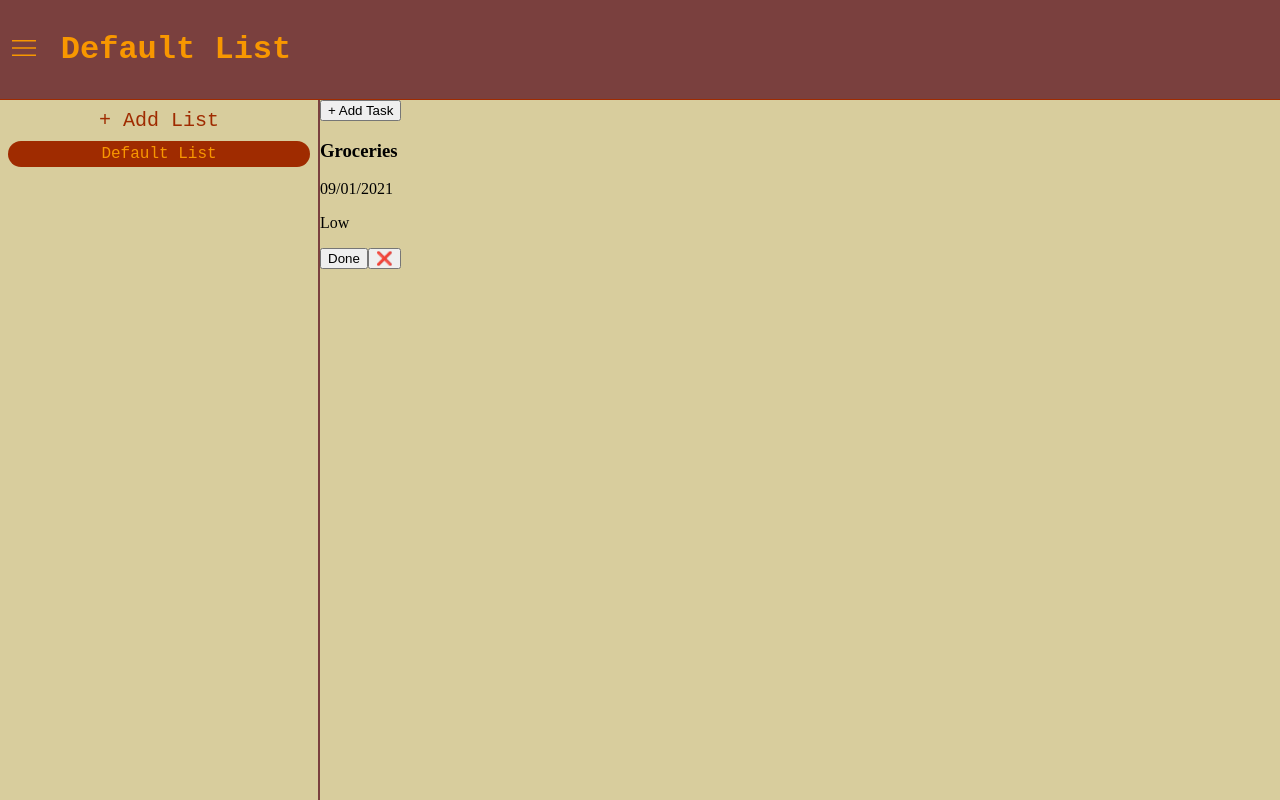
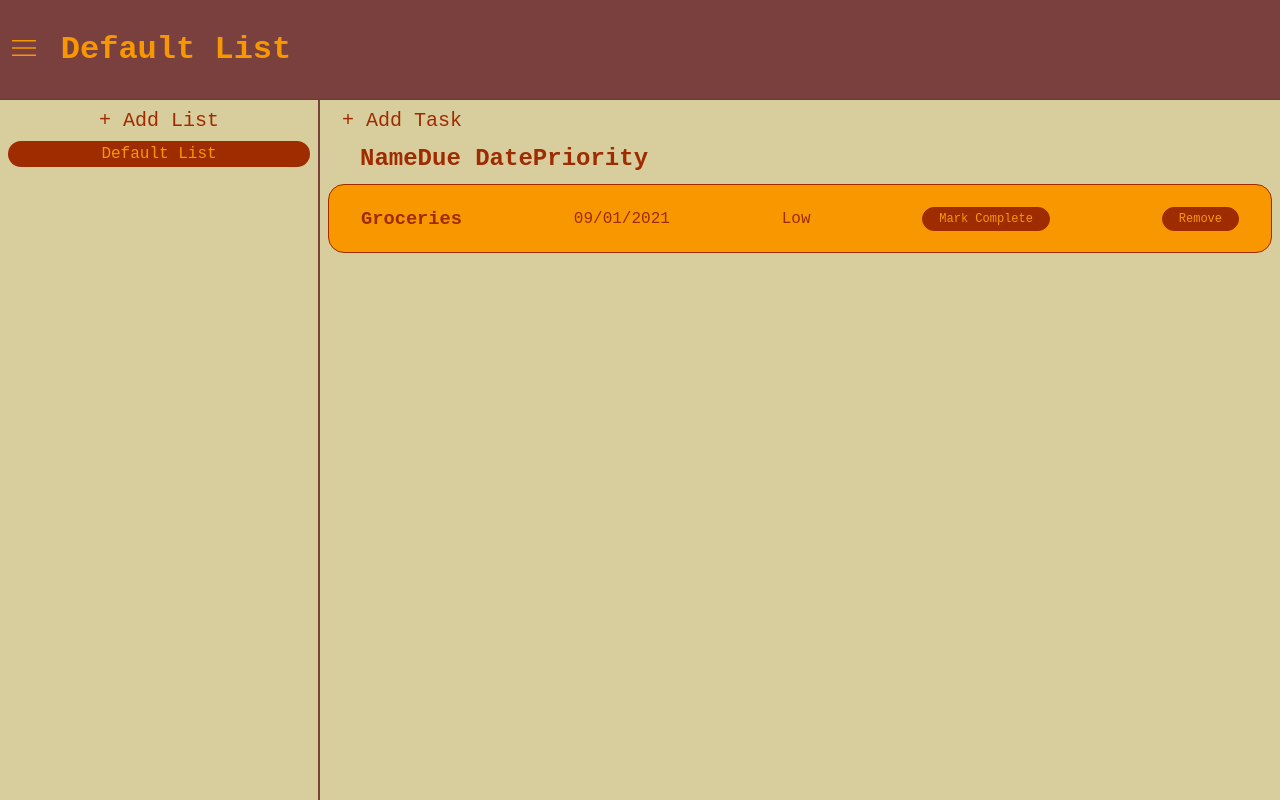
Before and after one commit to devinjordan/todo-list, a website built with webpack: page src/index.html in a window 1280 px wide. Both pictures are taken after a click on the button "Default List". Built offline with nearby package versions, Linux system fonts and the light colour scheme.

Commit message:
Refactor task rendering and add headers to index.html

```diff
--- a/src/index.html
+++ b/src/index.html
@@ -37,6 +37,11 @@
         </form>
       </dialog>
       <button id="add-task-button">+ Add Task</button>
+      <div class="headers">
+        <h2 id="name-header">Name</h2>
+        <h2 id="date-header">Due Date</h2>
+        <h2 id="priority-header">Priority</h2>
+      </div>
       <div id="tasks"></div>
     </div>
   </main>
--- a/src/modules/render.js
+++ b/src/modules/render.js
@@ -1,6 +1,5 @@
 import createTask from "./task";
 import { createList, lists } from "./list";
-import { format } from "date-fns";
 
 export const renderLists = (listsDiv, title, lists) => {
   listsDiv.innerHTML = '';
@@ -8,10 +7,13 @@ export const renderLists = (listsDiv, title, lists) => {
   for (let i = 0; i < lists.length; i++) {
     const list = lists[i];
     const listButton = document.createElement('button');
+    const headers = document.querySelector('.headers');
+
     listButton.classList.add('list-button');
     listButton.textContent = list.name;
     listButton.dataset.index = i;
     listButton.addEventListener('click', () => {
+      headers.style.visibility = 'visible';
       title.textContent = list.name;
       for (let button of listsDiv.children) {
         button.classList.remove('active');
@@ -48,7 +50,7 @@ export const renderTasks = (list, taskList) => {
     taskDueDate.textContent = task.dueDate;
     taskPriority.textContent = task.priority;
 
-    taskStatus.textContent = 'Done';
+    taskStatus.textContent = 'Mark Complete';
     taskStatus.addEventListener('click', () => {
       const currentList = getCurrentList();
       task.modify.status();
@@ -67,7 +69,7 @@ export const renderTasks = (list, taskList) => {
       renderTasks(currentList, currentList.taskList);
     });
 
-    removeTask.textContent = '❌';
+    removeTask.textContent = 'Remove';
     removeTask.addEventListener('click', () => {
       const currentList = getCurrentList();
       list.removeTask(task);
@@ -85,15 +87,14 @@ export const renderTasks = (list, taskList) => {
 
   for (let task of list.completedTasks) {
     const completedTaskContainer = document.createElement('div');
+    completedTaskContainer.classList.add('complete-tasks');
 
     const completedTaskTitle = document.createElement('h3');
     const completedTaskDueDate = document.createElement('p');
-    const completedTaskStatus = document.createElement('p');
     const undoButton = document.createElement('button');
 
     completedTaskTitle.textContent = task.description;
     completedTaskDueDate.textContent = task.dueDate;
-    completedTaskStatus.textContent = task.status;
     undoButton.textContent = 'Undo';
 
     undoButton.addEventListener('click', () => {
@@ -107,7 +108,6 @@ export const renderTasks = (list, taskList) => {
 
     completedTaskContainer.appendChild(completedTaskTitle);
     completedTaskContainer.appendChild(completedTaskDueDate);
-    completedTaskContainer.appendChild(completedTaskStatus);
     completedTaskContainer.appendChild(undoButton);
 
     tasksDiv.appendChild(completedTaskContainer);
--- a/src/style.css
+++ b/src/style.css
@@ -95,4 +95,74 @@ main {
 
 #add-task-button {
   visibility: hidden;
+  border: none;
+  background: none;
+  color: var(--accent);
+  font-size: 2.5vh;
+  font-family: "Cutive-Mono", monospace;
+  margin-top: 1vh;
+  margin-left: 1rem;
 }
+
+.task {
+  display: flex;
+  font-family: "Cutive-Mono", monospace;
+  background-color: var(--secondary);
+  color: var(--accent);
+  justify-content: space-between;
+  align-items: center;
+  padding: .25rem 2rem;
+  margin: .5rem;
+  border: var(--accent) 1px solid;
+  border-radius: 1rem;
+}
+
+.task button {
+  background-color: var(--accent);
+  border: var(--accent) 1px solid;
+  color: var(--secondary);
+  font-size: 1.5vh;
+  font-family: "Cutive-Mono", monospace;
+  border-radius: 1rem;
+  padding: .25rem 1rem;
+}
+
+.complete-tasks {
+  display: flex;
+  font-family: "Cutive-Mono", monospace;
+  background-color: var(--primary);
+  color: var(--secondary);
+  justify-content: space-between;
+  align-items: center;
+  padding: .25rem 2rem;
+  margin: .5rem;
+  border: var(--accent) 1px solid;
+  border-radius: 1rem;
+}
+
+.complete-tasks button {
+  background-color: var(--accent);
+  border: var(--accent) 1px solid;
+  color: var(--secondary);
+  font-size: 1.5vh;
+  font-family: "Cutive-Mono", monospace;
+  border-radius: 1rem;
+  padding: .25rem 1rem;
+  border: var(--secondary) 1px solid;
+}
+
+.headers {
+  visibility: hidden;
+  display: flex;
+  font-family: "Cutive-Mono", monospace;
+  color: var(--accent);
+  display: flex;
+  justify-content: baseline;
+  padding: .25rem 2rem;
+  margin: .5rem;
+}
+
+.headers h2 {
+  margin: 0;
+  padding: 0;
+}
```
Also changed, not shown: dist/index.bundle.js, dist/index.html.
